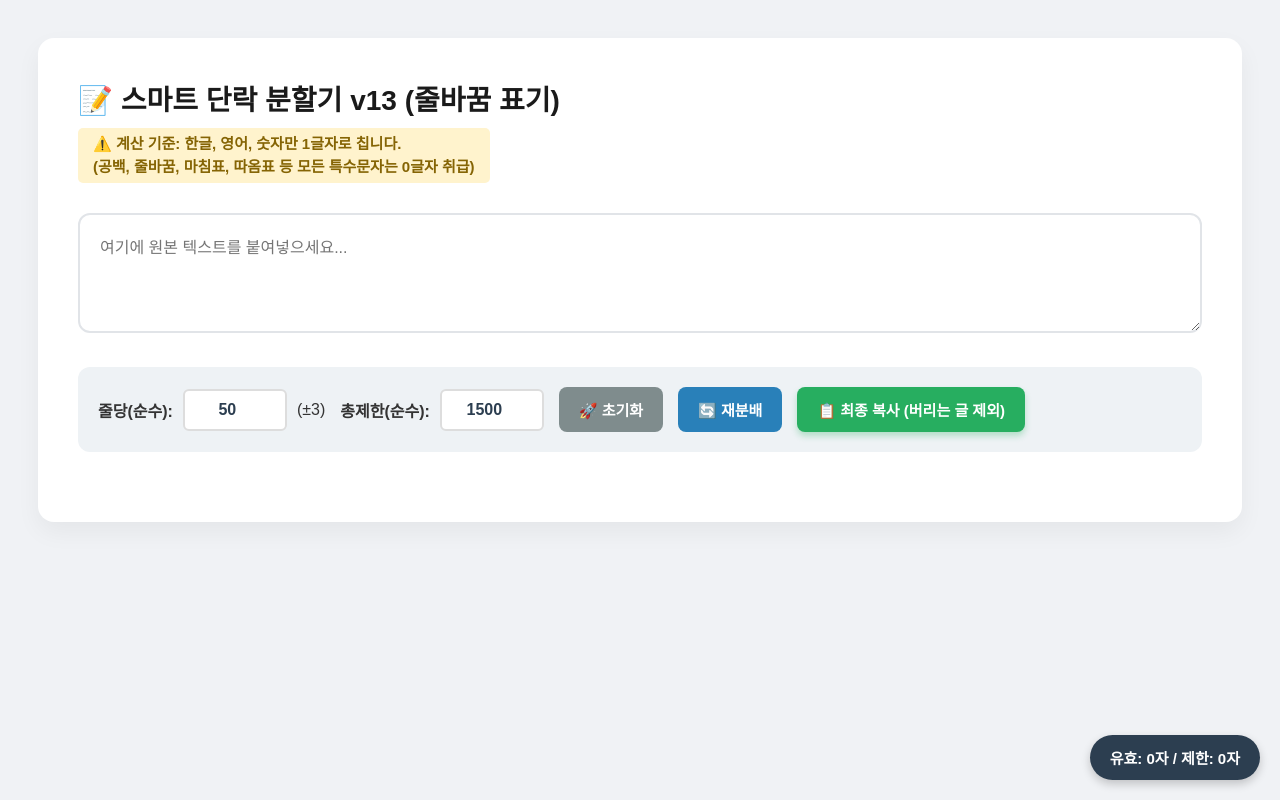
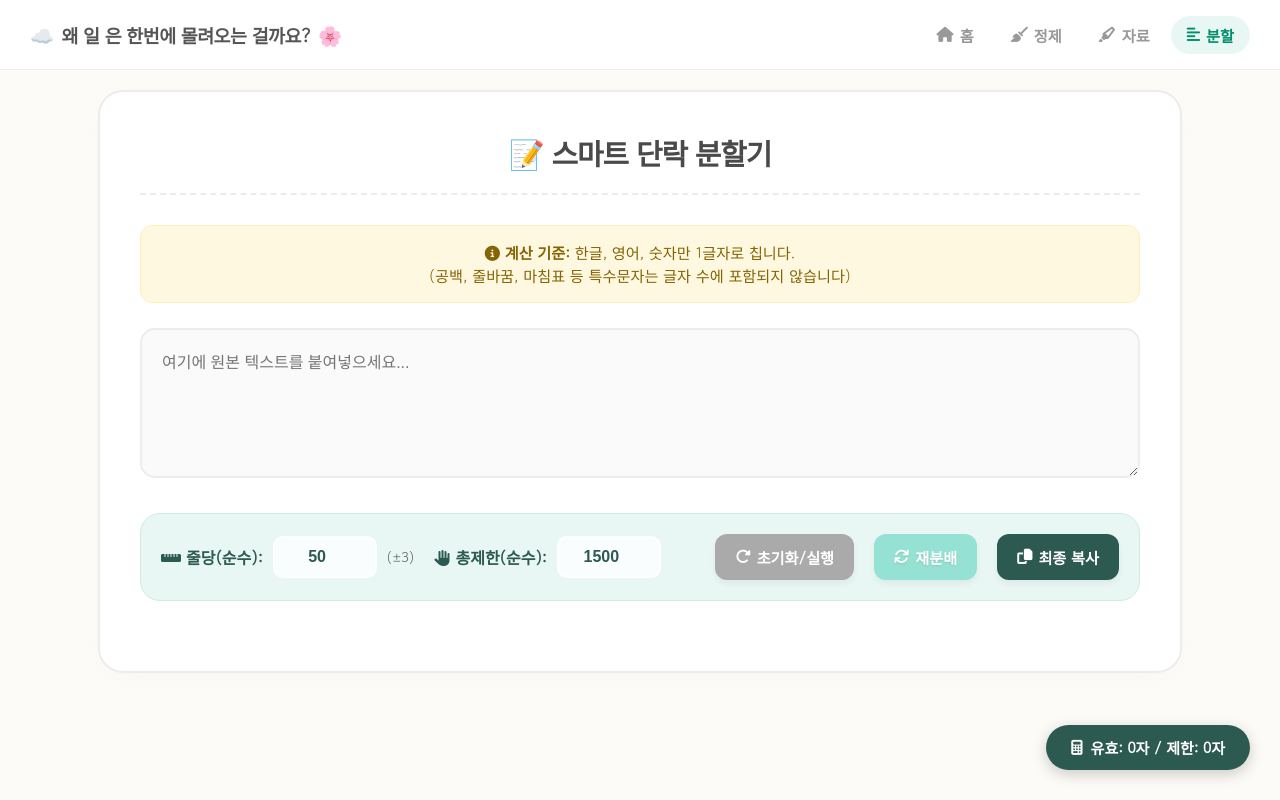
Before and after one commit to ramenhanbong-wq/steno-tools, a plain HTML site: page splitter.html in a window 1280 px wide. Drawn offline with Linux system fonts and the light colour scheme; a web font is replaced by a local one.

Commit message:
Update splitter.html

```diff
--- a/splitter.html
+++ b/splitter.html
@@ -3,115 +3,264 @@
 <head>
     <meta charset="UTF-8">
     <meta name="viewport" content="width=device-width, initial-scale=1.0">
-    <title>스마트 단락 분할기 v13</title>
+    <title>단락 분할기 - 쉽게 가자</title>
+    <link href="https://cdnjs.cloudflare.com/ajax/libs/font-awesome/6.4.0/css/all.min.css" rel="stylesheet">
+    <link href="https://fonts.googleapis.com/css2?family=Gowun+Dodum&family=Pretendard:wght@400;600;700&display=swap" rel="stylesheet">
+
     <style>
-        body { font-family: 'Pretendard', 'Malgun Gothic', sans-serif; background-color: #f0f2f5; padding: 30px; color: #333; }
-        .container { max-width: 1200px; margin: 0 auto; background: white; padding: 40px; border-radius: 16px; box-shadow: 0 10px 25px rgba(0,0,0,0.05); }
-        h2 { margin-top: 0; color: #1a1a1a; font-size: 28px; margin-bottom: 10px; }
-        .subtitle { color: #666; margin-bottom: 30px; font-size: 15px; background: #fff3cd; display: inline-block; padding: 5px 15px; border-radius: 5px; color: #856404; font-weight: bold; line-height: 1.5; }
+        :root {
+            /* 배경: 크림색 */
+            --bg-cream: #fdfbf7;
+            --card-white: #ffffff;
 
-        .controls {
-            display: flex; gap: 15px; align-items: center; margin-bottom: 30px;
-            background: #eef2f5; padding: 20px; border-radius: 12px; flex-wrap: wrap;
-        }
-        .input-group { display: flex; align-items: center; gap: 10px; }
-        .input-group label { font-weight: bold; font-size: 16px; }
-        .input-group input[type="number"] {
-            width: 80px; padding: 10px; border: 2px solid #ddd; border-radius: 6px;
-            font-size: 16px; text-align: center; font-weight: bold; color: #2c3e50;
+            /* [테마 컬러] 민트/그린 계열 */
+            --theme-main: #95e1d3;      /* 메인 민트 */
+            --theme-deep: #2d5a50;      /* 딥 그린 (강조/버튼) */
+            --theme-light: #e8f7f4;     /* 연한 배경용 */
+
+            /* 텍스트 & 테두리 */
+            --text-main: #4a4a4a;
+            --text-sub: #666;
+            --border-line: #f0ebeb;
+
+            /* 상태 표시 색상 */
+            --status-good: #d4edda;
+            --status-good-text: #155724;
+            --status-warn: #f8d7da;
+            --status-warn-text: #721c24;
         }
 
-        .btn { padding: 12px 20px; border: none; border-radius: 8px; cursor: pointer; font-weight: bold; font-size: 15px; transition: 0.2s; display: flex; align-items: center; gap: 5px; }
-        .btn-primary { background-color: #2980b9; color: white; }
-        .btn-primary:hover { background-color: #1c5980; }
-        .btn-success { background-color: #27ae60; color: white; box-shadow: 0 4px 6px rgba(39, 174, 96, 0.3); }
-        .btn-success:hover { background-color: #219150; transform: translateY(-2px); }
-        .btn-secondary { background-color: #7f8c8d; color: white; }
-
-        .input-area {
-            width: 100%; height: 120px; padding: 20px;
-            border: 2px solid #e1e4e8; border-radius: 12px;
-            font-size: 16px; margin-bottom: 30px; resize: vertical; line-height: 1.6;
-            font-family: inherit; box-sizing: border-box;
+        body {
+            font-family: 'Gowun Dodum', 'Pretendard', sans-serif;
+            margin: 0;
+            background-color: var(--bg-cream);
+            color: var(--text-main);
+            padding-top: 90px;
+            padding-bottom: 80px; /* 하단 카운터 공간 확보 */
         }
 
-        #result-container { display: flex; flex-direction: column; gap: 15px; }
+        /* --- [메뉴바] --- */
+        .navbar {
+            position: fixed; top: 0; left: 0; width: 100%; height: 70px;
+            background: rgba(255, 255, 255, 0.98);
+            display: flex; align-items: center; justify-content: space-between;
+            padding: 0 30px; box-sizing: border-box; z-index: 1000;
+            border-bottom: 1px solid #eee;
+        }
+
+        .logo {
+            font-size: 1.15rem; color: #555; text-decoration: none;
+            display: flex; align-items: center; gap: 8px; font-weight: bold;
+            letter-spacing: -0.5px;
+        }
+
+        .nav-links { display: flex; gap: 5px; align-items: center; }
+
+        .nav-item {
+            text-decoration: none; color: #999; font-weight: 600;
+            padding: 8px 16px; font-size: 0.95rem;
+            border-radius: 20px; display: flex; align-items: center; gap: 6px;
+            transition: all 0.2s;
+        }
+        .nav-item:hover { color: #555; background-color: #f8f8f8; }
+
+        /* 활성화된 메뉴 (민트 포인트) */
+        .nav-item.active {
+            background-color: var(--theme-light);
+            color: #008f68; /* 조금 더 진한 초록으로 가독성 확보 */
+            font-weight: 700;
+        }
+
+        /* --- [메인 컨테이너] --- */
+        .container {
+            max-width: 1000px; margin: 0 auto;
+            background: var(--card-white);
+            padding: 40px;
+            border-radius: 25px;
+            border: 2px solid var(--border-line);
+            box-shadow: 0 8px 20px rgba(200, 200, 200, 0.05);
+        }
+
+        .header-area {
+            text-align: center; margin-bottom: 30px;
+            border-bottom: 2px dashed var(--border-line);
+            padding-bottom: 20px;
+        }
+        .header-area h2 { margin: 0; color: var(--text-main); font-size: 1.8rem; letter-spacing: -1px; }
+
+        /* 안내 문구 박스 */
+        .info-box {
+            background-color: #fff8e1; color: #856404;
+            padding: 15px; border-radius: 12px; margin-bottom: 25px;
+            font-size: 0.95rem; line-height: 1.5; text-align: center;
+            border: 1px solid #ffeeba;
+        }
+
+        /* --- [입력 영역] --- */
+        .input-area {
+            width: 100%; height: 150px; padding: 20px;
+            border: 2px solid var(--border-line); border-radius: 15px;
+            font-size: 16px; margin-bottom: 30px; resize: vertical; line-height: 1.6;
+            font-family: 'Pretendard', sans-serif; box-sizing: border-box;
+            background: #fafafa; transition: 0.2s;
+        }
+        .input-area:focus { background: white; border-color: var(--theme-main); outline: none; }
+
+        /* --- [컨트롤 패널] --- */
+        .controls {
+            display: flex; gap: 20px; align-items: center; margin-bottom: 30px;
+            background: var(--theme-light); padding: 20px; border-radius: 20px;
+            flex-wrap: wrap; border: 1px solid #d0eadd;
+        }
+
+        .input-group { display: flex; align-items: center; gap: 10px; }
+        .input-group label { font-weight: bold; font-size: 1rem; color: var(--theme-deep); }
+        .input-group input[type="number"] {
+            width: 80px; padding: 10px; border: 2px solid #fff; border-radius: 10px;
+            font-size: 16px; text-align: center; font-weight: bold; color: var(--theme-deep);
+            background: rgba(255,255,255,0.8);
+        }
+        .input-group input:focus { outline: none; border-color: var(--theme-deep); background: white; }
+
+        .btn {
+            padding: 12px 20px; border: none; border-radius: 12px; cursor: pointer;
+            font-weight: bold; font-size: 0.95rem; transition: 0.2s;
+            display: flex; align-items: center; gap: 6px; font-family: 'Gowun Dodum', sans-serif;
+            color: white; box-shadow: 0 4px 6px rgba(0,0,0,0.05);
+        }
+        .btn:hover { transform: translateY(-2px); opacity: 0.9; }
+
+        .btn-reset { background-color: #aaa; margin-left: auto; }
+        .btn-action { background-color: var(--theme-main); color: #fff; text-shadow: 0 1px 2px rgba(0,0,0,0.1); }
+        .btn-final { background-color: var(--theme-deep); }
+
+        /* --- [결과 카드 스타일] --- */
+        #result-container { display: flex; flex-direction: column; gap: 20px; }
 
         .paragraph-card {
-            border: 1px solid #e1e4e8; border-radius: 12px; padding: 20px;
+            border: 2px solid var(--border-line); border-radius: 15px; padding: 20px;
             background: #fff; position: relative; transition: all 0.3s ease;
         }
-        .paragraph-card.locked { border: 2px solid #27ae60; background-color: #f6fffa; }
-        .paragraph-card.locked textarea { background-color: #f6fffa; }
 
-        .paragraph-card.overflow { border: 2px dashed #bdc3c7; background-color: #f8f9fa; }
-        .paragraph-card.overflow .card-header { color: #7f8c8d; }
-        .paragraph-card.overflow textarea { background-color: #f8f9fa; color: #555; }
+        /* 잠금 상태 스타일 */
+        .paragraph-card.locked {
+            border-color: var(--theme-main);
+            background-color: #fafffd;
+            box-shadow: 0 4px 12px rgba(149, 225, 211, 0.2);
+        }
+        .paragraph-card.locked textarea { background-color: #fafffd; }
+
+        /* 오버플로우 스타일 */
+        .paragraph-card.overflow { border: 2px dashed #ccc; background-color: #f5f5f5; opacity: 0.8; }
+        .paragraph-card.overflow textarea { background-color: #f5f5f5; color: #777; }
 
         .card-header {
             display: flex; justify-content: space-between; align-items: center;
-            margin-bottom: 10px; font-size: 14px; color: #666;
+            margin-bottom: 12px; font-size: 14px; color: #666;
         }
 
-        .status-badge { padding: 3px 8px; border-radius: 12px; font-weight: bold; font-size: 12px; margin-left: 10px; }
-        .status-good { background: #d4edda; color: #155724; }
-        .status-warn { background: #f8d7da; color: #721c24; }
+        .status-badge {
+            padding: 4px 10px; border-radius: 20px; font-weight: bold;
+            font-size: 12px; margin-left: 10px;
+        }
+        .status-good { background: var(--status-good); color: var(--status-good-text); }
+        .status-warn { background: var(--status-warn); color: var(--status-warn-text); }
 
-        .count-label { font-weight: bold; color: #2980b9; margin-left: 10px; font-size: 14px; }
+        .count-label { font-weight: bold; color: var(--theme-deep); margin-left: 10px; font-size: 14px; }
+
         .text-content {
-            width: 100%; min-height: 80px; padding: 12px;
-            border: 1px solid #ccc; border-radius: 8px;
+            width: 100%; min-height: 80px; padding: 15px;
+            border: 1px solid #eee; border-radius: 10px;
             font-size: 17px; line-height: 1.7; resize: vertical; box-sizing: border-box;
-            font-family: inherit; overflow: hidden;
+            font-family: 'Pretendard', sans-serif; overflow: hidden; color: #333;
+        }
+        .text-content:focus { outline: none; border-color: var(--theme-main); }
+
+        /* 잠금 버튼 */
+        .lock-btn {
+            background: white; border: 1px solid #ddd; padding: 5px 12px;
+            border-radius: 20px; cursor: pointer; font-size: 12px; font-weight: bold;
+            color: #777; transition: 0.2s;
+        }
+        .paragraph-card.locked .lock-btn {
+            background: var(--theme-deep); color: white; border-color: var(--theme-deep);
         }
 
-        .lock-btn {
-            background: white; border: 1px solid #ccc; padding: 6px 12px;
-            border-radius: 6px; cursor: pointer; font-size: 13px; font-weight: bold;
-        }
-        .paragraph-card.locked .lock-btn { background: #27ae60; color: white; border-color: #27ae60; }
-
+        /* --- [하단 고정 카운터] --- */
         .total-counter {
-            position: fixed; bottom: 20px; right: 20px;
-            background: #2c3e50; color: white; padding: 12px 20px;
-            border-radius: 50px; box-shadow: 0 4px 10px rgba(0,0,0,0.2);
+            position: fixed; bottom: 30px; right: 30px;
+            background: var(--theme-deep); color: white; padding: 12px 25px;
+            border-radius: 50px; box-shadow: 0 4px 15px rgba(0,0,0,0.2);
             font-size: 15px; font-weight: bold; z-index: 100;
+            display: flex; align-items: center; gap: 8px; font-family: 'Gowun Dodum';
         }
 
-        .hint { font-size: 12px; color: #999; margin-left: 5px; font-weight: normal; }
+        .hint { font-size: 12px; color: #aaa; margin-left: 5px; font-weight: normal; }
+
+        @media (max-width: 600px) {
+            .navbar { padding: 0 15px; height: 60px; }
+            .nav-item span { display: none; }
+            .container { padding: 20px; }
+            .controls { flex-direction: column; align-items: stretch; }
+            .btn-reset { margin-left: 0; }
+        }
     </style>
 </head>
 <body>
 
+<nav class="navbar">
+    <a href="index.html" class="logo">
+        <span style="font-size: 1.2rem;">☁️</span> 왜 일 은 한번에 몰려오는 걸까요? <span style="font-size: 1.2rem;">🌸</span>
+    </a>
+
+    <div class="nav-links">
+        <a href="index.html" class="nav-item"><i class="fa-solid fa-house"></i><span>홈</span></a>
+        <a href="cleaner.html" class="nav-item"><i class="fa-solid fa-broom"></i><span>정제</span></a>
+        <a href="marker.html" class="nav-item"><i class="fa-solid fa-highlighter"></i><span>자료</span></a>
+        <a href="splitter.html" class="nav-item active"><i class="fa-solid fa-align-left"></i><span>분할</span></a>
+    </div>
+</nav>
+
 <div class="container">
-    <h2>📝 스마트 단락 분할기 v13 (줄바꿈 표기)</h2>
-    <div class="subtitle">
-        ⚠️ 계산 기준: <b>한글, 영어, 숫자</b>만 1글자로 칩니다.<br>
-        (공백, 줄바꿈, 마침표, 따옴표 등 모든 특수문자는 0글자 취급)
+    <div class="header-area">
+        <h2>📝 스마트 단락 분할기</h2>
+    </div>
+
+    <div class="info-box">
+        <i class="fa-solid fa-circle-info"></i> <b>계산 기준:</b> 한글, 영어, 숫자만 1글자로 칩니다.<br>
+        (공백, 줄바꿈, 마침표 등 특수문자는 글자 수에 포함되지 않습니다)
     </div>
 
     <textarea id="sourceText" class="input-area" placeholder="여기에 원본 텍스트를 붙여넣으세요..."></textarea>
 
     <div class="controls">
         <div class="input-group">
-            <label>줄당(순수):</label>
+            <label><i class="fa-solid fa-ruler-horizontal"></i> 줄당(순수):</label>
             <input type="number" id="paraTarget" value="50">
-            <span>(±3)</span>
+            <span style="color:#666; font-size:14px;">(±3)</span>
         </div>
         <div class="input-group">
-            <label>총제한(순수):</label>
+            <label><i class="fa-solid fa-hand"></i> 총제한(순수):</label>
             <input type="number" id="totalLimit" value="1500">
         </div>
 
-        <button class="btn btn-secondary" onclick="firstRun()">🚀 초기화</button>
-        <button class="btn btn-primary" onclick="reDistribute()">🔄 재분배</button>
-        <button class="btn btn-success" onclick="copyAll()">📋 최종 복사 (버리는 글 제외)</button>
+        <button class="btn btn-reset" onclick="firstRun()">
+            <i class="fa-solid fa-rotate-right"></i> 초기화/실행
+        </button>
+        <button class="btn btn-action" onclick="reDistribute()">
+            <i class="fa-solid fa-arrows-rotate"></i> 재분배
+        </button>
+        <button class="btn btn-final" onclick="copyAll()">
+            <i class="fa-solid fa-copy"></i> 최종 복사
+        </button>
     </div>
 
     <div id="result-container"></div>
 </div>
 
-<div class="total-counter" id="stickyCounter">유효: 0자 / 제한: 0자</div>
+<div class="total-counter" id="stickyCounter">
+    <i class="fa-solid fa-calculator"></i> <span>유효: 0자 / 제한: 0자</span>
+</div>
 
 <script>
     const TOLERANCE = 3;
@@ -265,7 +414,7 @@
                         <span class="count-label"></span> <span class="hint">(엔터/백스페이스 가능)</span>
                     </div>
                     <button class="lock-btn" onclick="toggleLock(this)">
-                        ${block.locked ? '🔒 잠금됨' : '🔓 잠금해제'}
+                        ${block.locked ? '<i class="fa-solid fa-lock"></i> 잠금됨' : '<i class="fa-solid fa-lock-open"></i> 잠금해제'}
                     </button>
                 </div>
                 <textarea class="text-content" oninput="updateAllCounts()" onkeydown="handleKey(event, this)">${block.content}</textarea>
@@ -330,8 +479,8 @@
         });
 
         const counter = document.getElementById('stickyCounter');
-        counter.innerText = `유효(순수): ${totalLen}자 / 제한: ${totalLimit}자`;
-        counter.style.background = totalLen > totalLimit ? '#e74c3c' : '#2c3e50';
+        counter.innerHTML = `<i class="fa-solid fa-calculator"></i> <span>유효: ${totalLen}자 / 제한: ${totalLimit}자</span>`;
+        counter.style.background = totalLen > totalLimit ? '#e74c3c' : '#2d5a50';
     }
 
     // ★ 수정된 복사 로직 (줄바꿈 추가)
@@ -347,7 +496,6 @@
 
             copyText += text;
             if (card.dataset.copyLabel) {
-                 // ★ 핵심 수정: 줄바꿈(\n) 후 라벨 추가
                  copyText += `\n${card.dataset.copyLabel}`;
             }
             copyText += "\n\n";
@@ -430,7 +578,12 @@
     window.toggleLock = function(btn) {
         const card = btn.closest('.paragraph-card');
         card.classList.toggle('locked');
-        btn.innerText = card.classList.contains('locked') ? '🔒 잠금됨' : '🔓 잠금해제';
+        // 아이콘 업데이트
+        if(card.classList.contains('locked')) {
+            btn.innerHTML = '<i class="fa-solid fa-lock"></i> 잠금됨';
+        } else {
+            btn.innerHTML = '<i class="fa-solid fa-lock-open"></i> 잠금해제';
+        }
     }
 </script>
 
```
